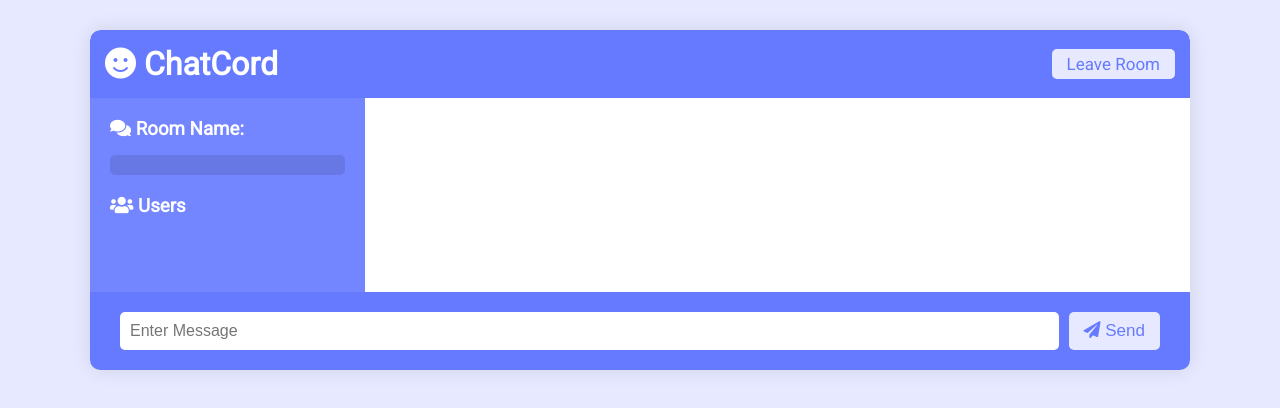
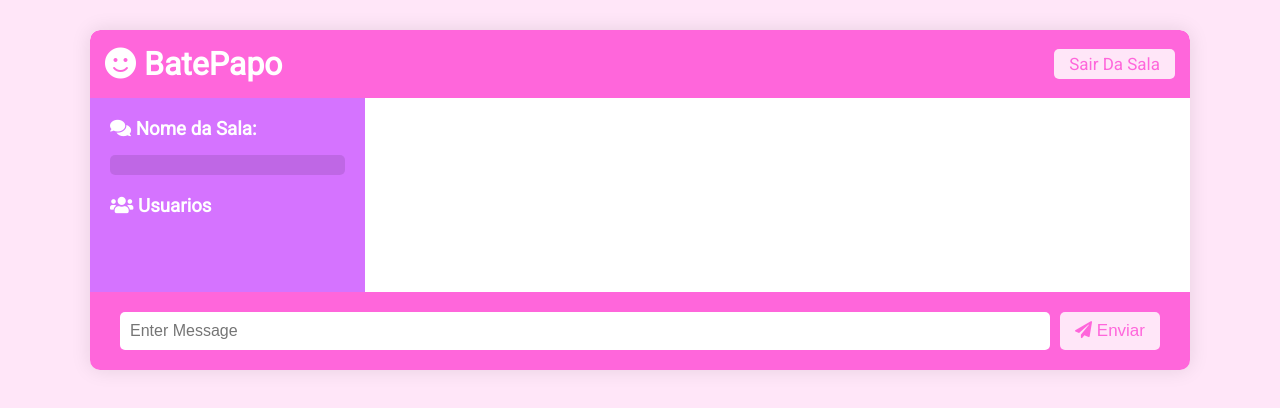
Before and after one commit to saviopatrick/chat-room, a website: page public/chat.html in a window 1280 px wide. Drawn offline with nearby package versions, Linux system fonts and the light colour scheme; no server answers; sample sign-in values are in the browser's storage.

```diff
--- a/package.json
+++ b/package.json
@@ -10,11 +10,13 @@
   "author": "Savio Patrick",
   "license": "MIT",
   "dependencies": {
+    "dotenv": "^16.6.1",
     "express": "^4.18.2",
-    "socket.io": "^4.7.2",
+    "express-session": "^1.18.1",
+    "jsonwebtoken": "^9.0.2",
     "moment": "^2.29.4",
     "multer": "^1.4.5-lts.1",
-    "dotenv": "^16.3.1"
+    "socket.io": "^4.7.2"
   },
   "devDependencies": {
     "nodemon": "^3.0.1"
--- a/public/chat.html
+++ b/public/chat.html
@@ -10,19 +10,19 @@
       crossorigin="anonymous"
     />
     <link rel="stylesheet" href="css/style.css" />
-    <title>ChatCord App</title>
+    <title>Bate Papo</title>
   </head>
   <body>
     <div class="chat-container">
       <header class="chat-header">
-        <h1><i class="fas fa-smile"></i> ChatCord</h1>
-        <a id="leave-btn" class="btn">Leave Room</a>
+        <h1><i class="fas fa-smile"></i> BatePapo</h1>
+        <a id="leave-btn" class="btn">Sair Da Sala</a>
       </header>
       <main class="chat-main">
         <div class="chat-sidebar">
-          <h3><i class="fas fa-comments"></i> Room Name:</h3>
+          <h3><i class="fas fa-comments"></i> Nome da Sala:</h3>
           <h2 id="room-name"></h2>
-          <h3><i class="fas fa-users"></i> Users</h3>
+          <h3><i class="fas fa-users"></i> Usuarios</h3>
           <ul id="users"></ul>
         </div>
         <div class="chat-messages"></div>
@@ -36,7 +36,7 @@
             required
             autocomplete="off"
           />
-          <button class="btn"><i class="fas fa-paper-plane"></i> Send</button>
+          <button class="btn"><i class="fas fa-paper-plane"></i> Enviar</button>
         </form>
       </div>
     </div>
--- a/public/css/style.css
+++ b/public/css/style.css
@@ -1,9 +1,9 @@
 @import url('https://fonts.googleapis.com/css?family=Roboto&display=swap');
 
 :root {
-	--dark-color-a: #667aff;
-	--dark-color-b: #7386ff;
-	--light-color: #e6e9ff;
+	--dark-color-a: #ff66db;
+	--dark-color-b: #d573ff;
+	--light-color: #ffe6f8;
 	--success-color: #5cb85c;
 	--error-color: #d9534f;
 }
--- a/public/js/main.js
+++ b/public/js/main.js
@@ -10,7 +10,7 @@
     throw new Error('Usuário não autenticado');
 }
 
-// Get username and room from URL
+// Pega username e a sala para URL
 const urlParams = Qs.parse(location.search, {
   ignoreQueryPrefix: true,
 });
@@ -31,7 +31,6 @@
     console.log('Autenticado com sucesso:', data.user);
     isAuthenticated = true;
 
-    // Join chatroom
     socket.emit('joinRoom', {
         username: data.user.username,
         room: urlParams.room || 'Geral'
--- a/server.js
+++ b/server.js
@@ -27,7 +27,7 @@
 const commandHandler = new CommandHandler(io, authManager);
 const fileHandler = new FileHandler();
 
-const botName = "ChatCord Bot";
+const botName = "Chat Bot";
 const MAX_CLIENTS = 10;
 let connectedClients = 0;
 
```
Also changed, not shown: public/index.html (+2 -0 lines), public/login.html (+1 -1 lines), README.MD (added), 1 other file.
